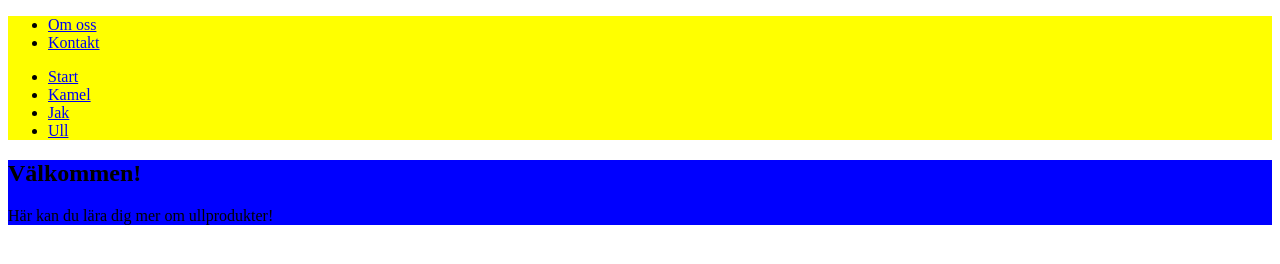
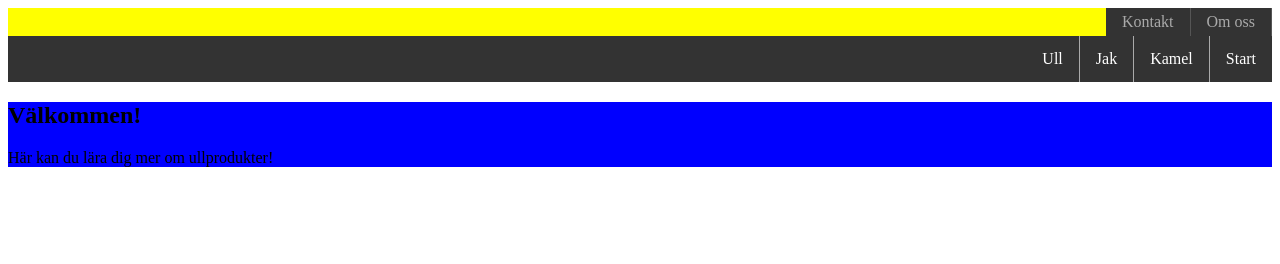
Before and after one commit to Sekvens/umeacss, a plain HTML site: page woolpage/index.html in a window 1280 px wide. Drawn offline with Linux system fonts and the light colour scheme.

Commit message:
Started design and position of the navigation menu.

```diff
--- a/woolpage/navigation.css
+++ b/woolpage/navigation.css
@@ -1,3 +1,62 @@
 nav {
 	background: #FF0;
+	width: 100%;
 }
+
+nav ul {
+	list-style-type: none;
+	margin: 0;
+	padding: 0;
+	overflow: hidden;
+	background-color: #333;
+}
+
+nav ul li {
+	float: right;
+}
+
+nav .top {
+	width: fit-content;
+	float: right;
+}
+
+nav .bottom {
+	clear: right;
+	/* display: block; */
+}
+
+nav .bottom li {
+	border-right: 1px solid #aaa;
+}
+
+nav .top li {
+	border-right: 1px solid #555;
+}
+
+nav .bottom li a {
+	display: block;
+	color: #FFF;
+	padding: 14px 16px;
+	text-decoration: none;
+}
+
+nav .top li a {
+	display: block;
+	color: #AAA;
+	padding: 5px 16px;
+	text-decoration: none;
+}
+
+nav .bottom li a:hover {
+	background-color: #222;
+}
+
+nav .bottom li:first-child {
+	border-right: none;
+}
+
+
+
+/* nav .bottom li:first-child {
+	border-left: none;
+} */
```
